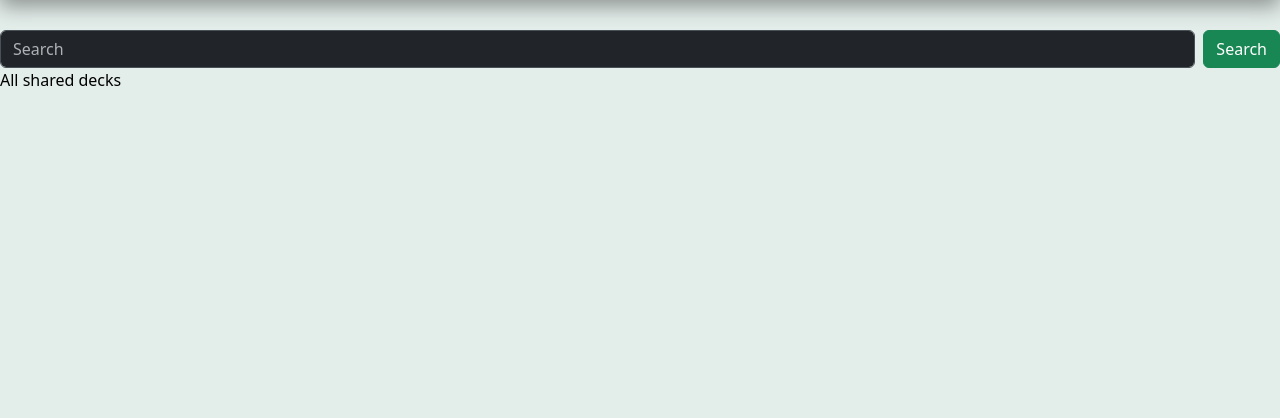
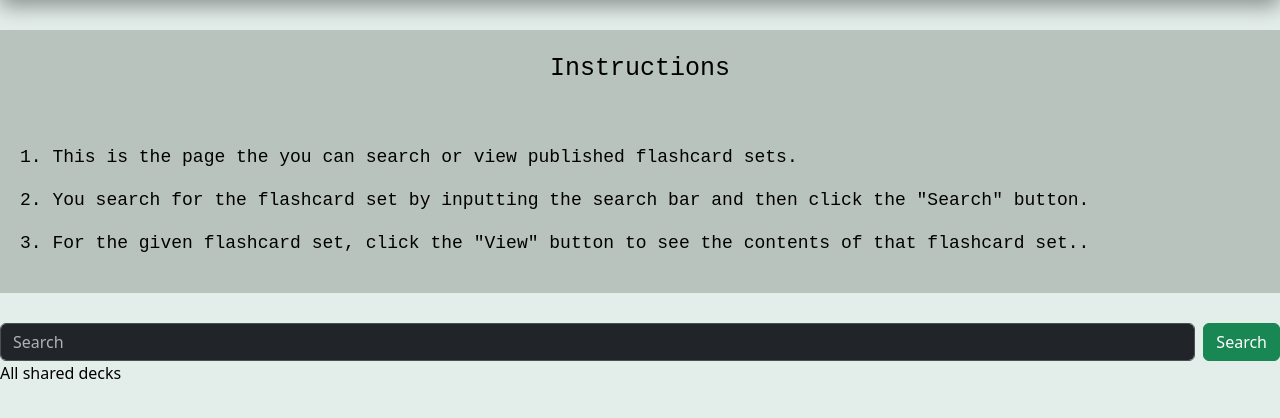
Before and after one commit to W2YUCR/CS180-Project, a Django app: template decks/templates/decks/shared.html in a window 1280 px wide. Shown: the part 104-522 px from the top of the page. Run offline with Django 5.2, Linux system fonts and the light colour scheme; the template is opened without the code that fills it, so the values that code supplies are empty.

Commit message:
Added the instructions for the card detail page.

```diff
--- a/core/static/core/shared.css
+++ b/core/static/core/shared.css
@@ -9,3 +9,25 @@
 .d-flex {
     margin-top: 30px;
 }
+
+.instructions-list {
+  margin-top: 00px;
+  margin-bottom: 30px;
+  padding: 20px;
+  font-size: 18px;
+  text-align: left;
+  font-family: "Courier New";
+  background-color: #B8C3BD;
+  color: #000000;
+}
+
+.instructions-title {
+  margin-top: 30px;
+  margin-bottom: 0px;
+  padding: 20px;
+  font-size: 25px;
+  text-align: center;
+  font-family: "Courier New";
+  background-color: #B8C3BD;
+  color: #000000;
+}
--- a/decks/templates/decks/shared.html
+++ b/decks/templates/decks/shared.html
@@ -2,6 +2,14 @@
 {% load static %}
 {% block content %}
     <link rel="stylesheet" href="{% static 'core/shared.css' %}">
+    <div class="instructions-title">
+        <p>Instructions<br></p>
+    </div>
+    <div class="instructions-list">
+        <p>1. This is the page the you can search or view published flashcard sets.<br></p>
+        <p>2. You search for the flashcard set by inputting the search bar and then click the "Search" button.<br></p>
+        <p>3. For the given flashcard set, click the "View" button to see the contents of that flashcard set..<br></p>
+    </div>
     <form class="d-flex" role="search">
         <input class="form-control me-2"
                name="search"
```
